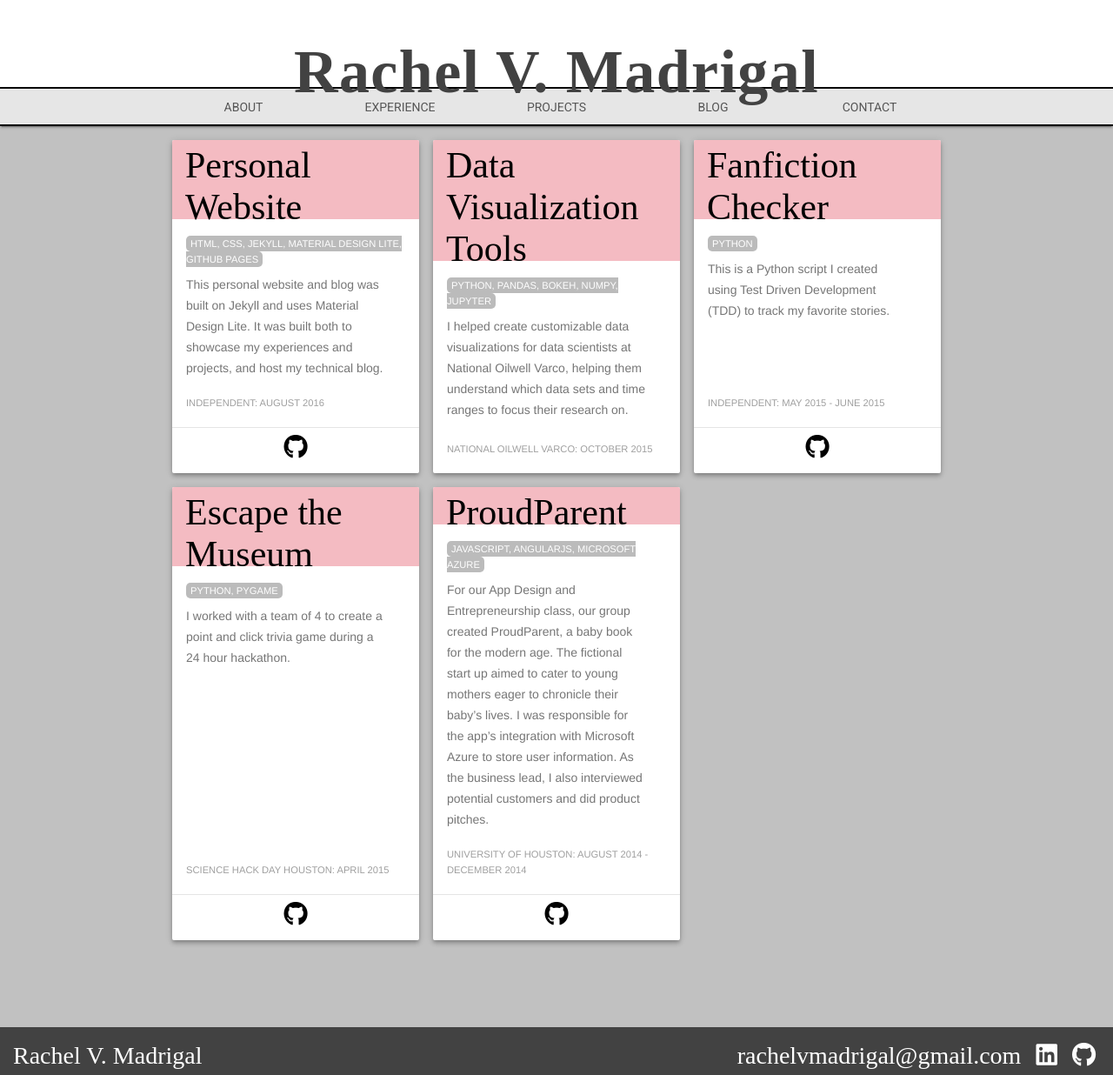
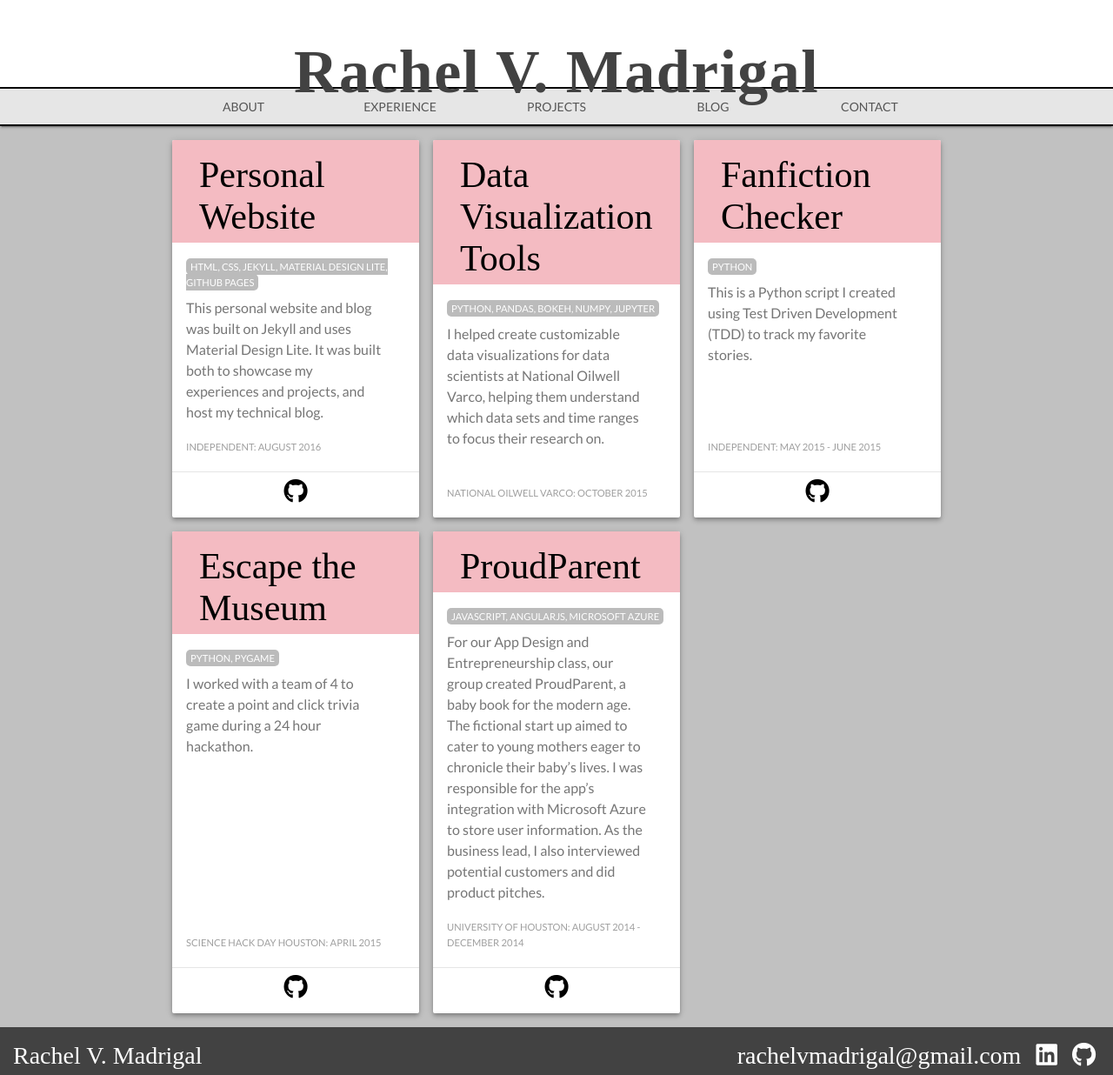
Before and after one commit to rachelmad/rachelmad.github.io, a Jekyll site: the page built from projects/index.html, in a window 1280 px wide. Shown: the whole page at 87% size. Built offline with Jekyll 4.4.1, drawn with Linux system fonts in a browser that asks for light colours; nearby versions of some CDN libraries; some web fonts are replaced.

Commit message:
Changed fonts to Raleway, Didact, and Stalemate

```diff
--- a/_includes/footer.html
+++ b/_includes/footer.html
@@ -3,7 +3,7 @@
         <div class="mdl-logo footer-logo">Rachel V. Madrigal</div>
     </div>
     <div class="mdl-mini-footer__right-section">
-        <span class="margin-side">rachelvmadrigal@gmail.com</span>
+        <span class="font-styled margin-side">rachelvmadrigal@gmail.com</span>
         <a href="https://www.linkedin.com/in/rachelvmadrigal"><i class="fa fa-linkedin-square margin-side color-white" aria-hidden="true"></i></a>
         <a href="https://github.com/rachelmad"><i class="fa fa-github margin-side color-white" aria-hidden="true"></i></a>
     </div>
--- a/_includes/head.html
+++ b/_includes/head.html
@@ -7,7 +7,7 @@
     <meta name="description" content="{% if page.excerpt %}{{ page.excerpt | strip_html | strip_newlines | truncate: 160 }}{% else %}{{ site.description }}{% endif %}">
 
     <link rel="stylesheet" href="https://code.getmdl.io/1.1.3/material.grey-pink.min.css"/>
-    <link href="https://fonts.googleapis.com/css?family=Roboto:400,400i,900|Rokkitt:700|Stalemate" rel="stylesheet">
+    <link href="https://fonts.googleapis.com/css?family=Didact+Gothic|Lato:400,400i,700|Stalemate" rel="stylesheet">
     <link rel="stylesheet" href="https://fonts.googleapis.com/icon?family=Material+Icons">
     <script src="https://use.fontawesome.com/4dde453932.js"></script>
 
--- a/css/styles.css
+++ b/css/styles.css
@@ -1,3 +1,8 @@
+* {
+    font-family: 'Lato', sans-serif;
+    /*font-size: 1rem;*/
+}
+
 /*--------------- Layout ---------------*/
 .mdl-layout__title {
     font-size: 5rem;
@@ -156,12 +161,31 @@
 
 .card-title {
     font-family: 'Stalemate', cursive;
+    /*font-weight: 700;*/
+    /*text-transform: uppercase;*/
     font-size: 3rem;
     margin: 0 0 -10px 15px;
 }
 
+.text-card-top {
+    padding: 16px 16px 0 16px;
+    margin: 0;
+    display: flex;
+    flex-direction: column;
+    align-items: center;
+}
+
+.text-card-title {
+    font-family: 'Didact Gothic', sans-serif;
+    font-size: 1.7rem;
+}
+
+.clear-card-subtext {
+    color: rgba(0,0,0,.54);
+}
+
 .small-card-title {
-    padding: 5px 0 0 0;
+    /*padding: 5px 0 0 0;*/
 }
 
 /*--------------- Text ---------------*/
@@ -170,11 +194,10 @@
 }
 
 p {
-    font-size: 1rem;
+    font-size: 16px;
 }
 
 h6 {
-    font-family: 'Rokkitt', serif;
     font-size: 1.5rem;
 }
 
@@ -182,6 +205,10 @@
     background-color: rgb(230, 230, 230);
     box-shadow: 1px 1px 2px 0px rgba(0, 0, 0, 0.4);
     padding: 2px;
+}
+
+.font-styled {
+    font-family: 'Stalemate', cursive;
 }
 
 .emphasize {
@@ -253,6 +280,10 @@
     padding-left: 0;
 }
 
+.no-top-padding {
+    padding-top: 0;
+}
+
 .no-bottom-padding {
     padding-bottom: 0;
 }
```
